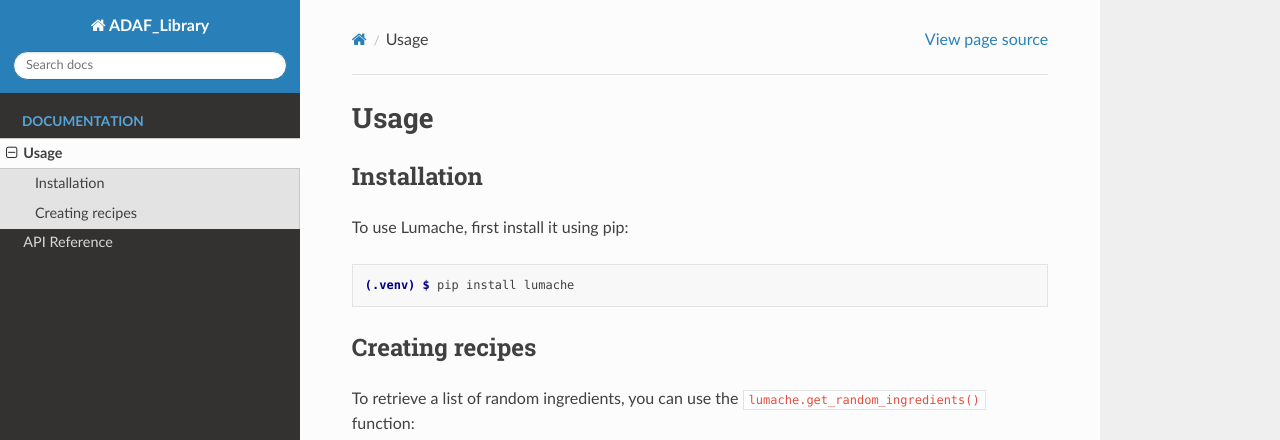
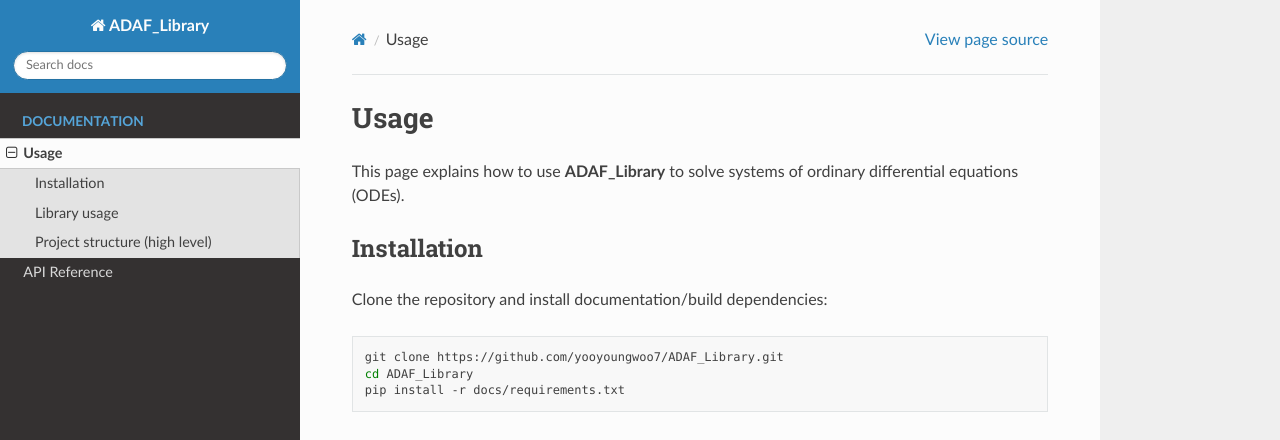
Before and after one commit to yooyoungwoo7/ADAF_Library, a Sphinx documentation site: the page built from docs/source/usage.rst, in a window 1280 px wide and 1095 px high. Shown: the top 440 px of the window. Built offline with Sphinx 7.4.7 and the Read the Docs theme 3.1.0, drawn with Linux system fonts in a browser that asks for light colours; some of the changed text lies outside the part shown.

Commit message:
Update usage.rst

```diff
--- a/docs/source/usage.rst
+++ b/docs/source/usage.rst
@@ -1,33 +1,28 @@
 Usage
 =====
 
-.. _installation:
+This page explains how to use **ADAF_Library** to solve systems of ordinary differential equations (ODEs).
 
 Installation
 ------------
 
-To use Lumache, first install it using pip:
+Clone the repository and install documentation/build dependencies:
 
-.. code-block:: console
+.. code-block:: bash
 
-   (.venv) $ pip install lumache
+   git clone https://github.com/yooyoungwoo7/ADAF_Library.git
+   cd ADAF_Library
+   pip install -r docs/requirements.txt
 
-Creating recipes
-----------------
+Library usage
+-------------
 
-To retrieve a list of random ingredients,
-you can use the ``lumache.get_random_ingredients()`` function:
+The core solver implementation is provided under ``pinn_lib/``.
+This documentation will be updated with minimal runnable examples (e.g., Lotka–Volterra, Euler rigid body).
 
-.. autofunction:: lumache.get_random_ingredients
+Project structure (high level)
+------------------------------
 
-The ``kind`` parameter should be either ``"meat"``, ``"fish"``,
-or ``"veggies"``. Otherwise, :py:func:`lumache.get_random_ingredients`
-will raise an exception.
-
-.. autoexception:: lumache.InvalidKindError
-
-For example:
-
->>> import lumache
->>> lumache.get_random_ingredients()
-['shells', 'gorgonzola', 'parsley']
+- ``pinn_lib/ADAF``: ADAF solver core components
+- ``pinn_lib/ADAF_seq``: sequential ADAF solver workflow
+- ``pinn_lib/PINN``: PINN-related utilities and models
```
